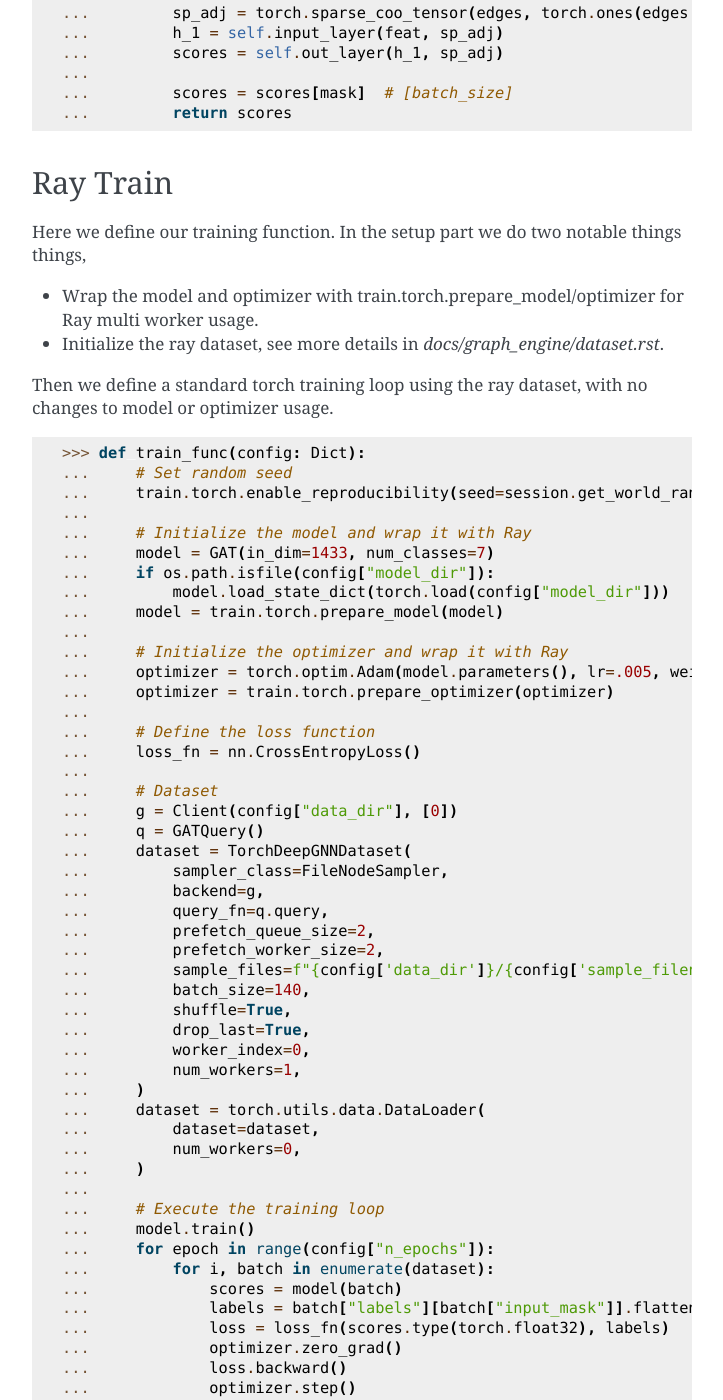
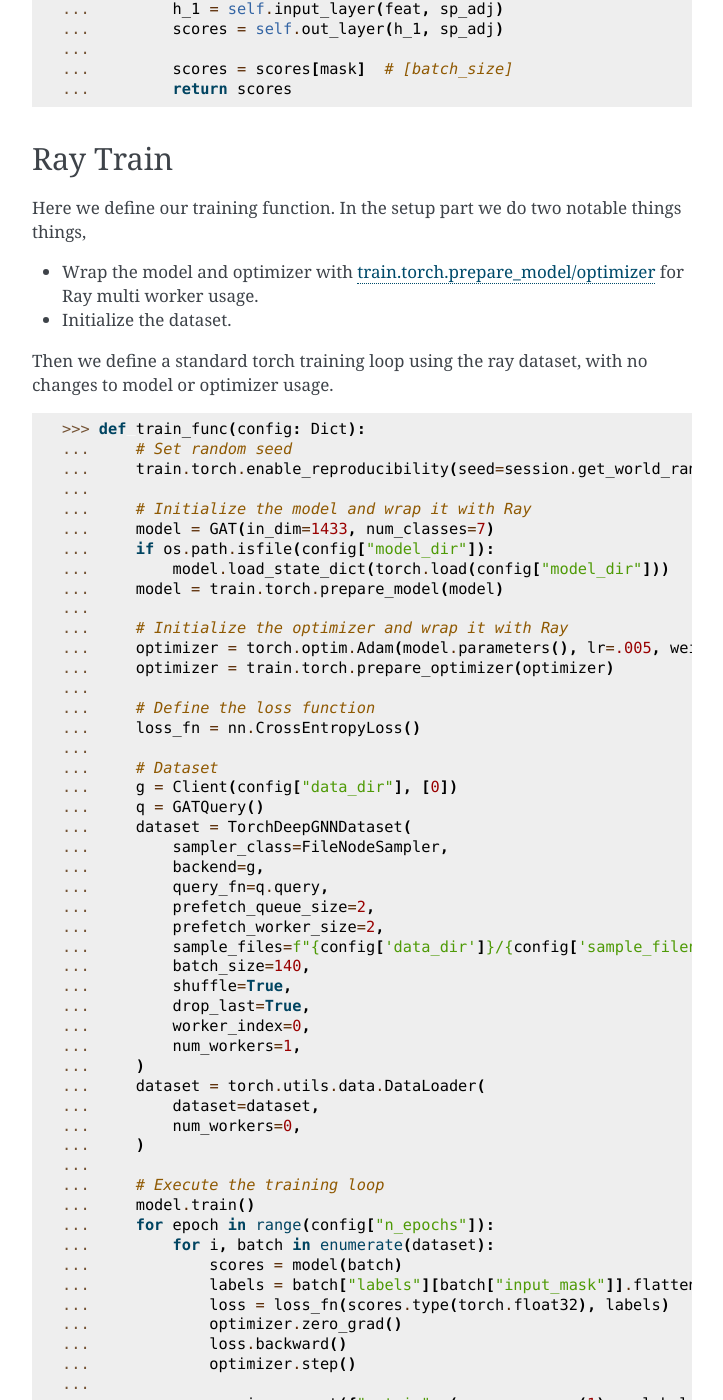
Before and after one commit to microsoft/DeepGNN, a Sphinx documentation site: the page built from docs/torch/ray_usage.rst, in a window 1280 px wide and 1400 px high, scrolled down 2660 px. Shown: the whole window, without its empty margins (388-1111 px from the left). Built offline with Sphinx 7.4.7, drawn with Linux system fonts in a browser that asks for light colours; some of the changed text lies outside the part shown.

Commit message:
Update links.

```diff
--- a/docs/torch/ray_usage.rst
+++ b/docs/torch/ray_usage.rst
@@ -4,7 +4,7 @@
 
 In this guide we use a pre-built `Graph Attention Network(GAT) <https://arxiv.org/abs/1710.10903>`_ model
 to classify nodes in the `Cora dataset <https://graphsandnetworks.com/the-cora-dataset/>`_. This is the same
-as our `node classification example <https://github.com/microsoft/DeepGNN/blob/main/docs/torch/node_class.rst>` except here we use Ray as the trainer.
+as our `node classification example <https://github.com/microsoft/DeepGNN/blob/main/docs/torch/node_class.rst>`_ except here we use Ray as the trainer.
 
 Cora Dataset
 ============
@@ -147,9 +147,9 @@
 Here we define our training function.
 In the setup part we do two notable things things,
 
-* Wrap the model and optimizer with train.torch.prepare_model/optimizer for Ray multi worker usage.
+* Wrap the model and optimizer with `train.torch.prepare_model/optimizer <https://docs.ray.io/en/latest/train/api.html#ray.train.torch.TorchTrainer>`_ for Ray multi worker usage.
 
-* Initialize the ray dataset, see more details in `docs/graph_engine/dataset.rst`.
+* Initialize the dataset.
 
 Then we define a standard torch training loop using the ray dataset, with no changes to model or optimizer usage.
 
@@ -209,8 +209,8 @@
     ...     torch.save(model.state_dict(), config["model_dir"])
 
 In this step we start the training job.
-First we start a local ray cluster with `ray.init() <https://docs.ray.io/en/latest/ray-core/package-ref.html#ray-init>`.
-Next we initialize a `TorchTrainer <https://docs.ray.io/en/latest/ray-air/package-ref.html#pytorch>`
+First we start a local ray cluster with `ray.init() <https://docs.ray.io/en/latest/ray-core/package-ref.html#ray-init>`_.
+Next we initialize a `TorchTrainer <https://docs.ray.io/en/latest/ray-air/package-ref.html#pytorch>`_
 object to wrap our training loop. This takes parameters that go to the training loop and parameters
 to define number workers and cpus/gpus used.
 Finally we call trainer.fit() to execute the training loop.
```
